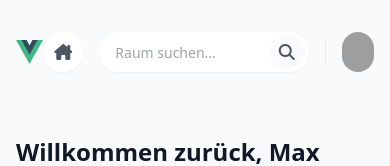
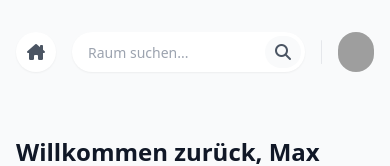
Before and after one commit to equiportion/equiportion, a Vue app: page / in a window 390 px wide. Shown: the top 166 px of the page. Built offline with nearby package versions, Linux system fonts and the light colour scheme; grey boxes are pictures that could not be loaded.

Commit message:
small bugfix

```diff
--- a/src/layouts/MainLayout.vue
+++ b/src/layouts/MainLayout.vue
@@ -29,7 +29,7 @@ function emitClick(event: Event) {
         <div class="flex items-center justify-between">
           <!-- Logo on the left sisde -->
           <LogoWide class="hidden lg:flex" />
-          <LogoSquare class="flex lg:hidden" />
+          <LogoSquare class="hidden md:flex lg:hidden" />
 
           <!-- Buttons, Search and Profile Picture on the right side -->
           <div class="flex items-center justify-end gap-4">
```
